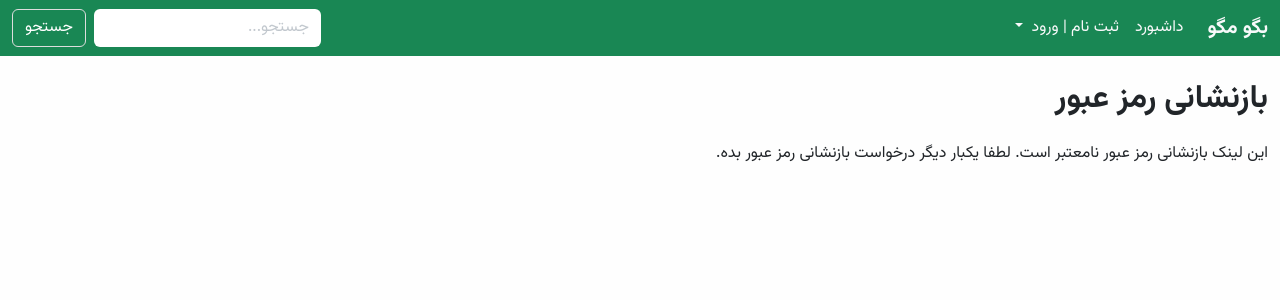
After one commit to dori-dev/social-network, a Django app: page /account/reset/1/1/ in a window 1280 px wide. The commit adds this page. Shown: the top 300 px of the page. Run offline with Django 4.2, Linux system fonts and the light colour scheme.

Commit message:
add reset password views

```diff
--- a/src/account/forms.py
+++ b/src/account/forms.py
@@ -1,8 +1,15 @@
 from django import forms
 from django.contrib.auth import forms as auth_forms
+from django.core.mail import EmailMultiAlternatives
+from django.template import loader
 
 
 class LoginForm(auth_forms.AuthenticationForm):
+    error_messages = {
+        "invalid_login": "لطفا نام کاربری یا رمز عبور صحیح را وارد کن!",
+        "inactive": "این حساب کاربری غیر فعال شده.",
+    }
+
     username = auth_forms.UsernameField(
         label="نام کاربری",
         widget=forms.TextInput(
@@ -25,11 +32,6 @@ class LoginForm(auth_forms.AuthenticationForm):
         ),
     )
 
-    error_messages = {
-        "invalid_login": "لطفا نام کاربری یا رمز عبور صحیح را وارد کن!",
-        "inactive": "این حساب کاربری غیر فعال شده.",
-    }
-
 
 class ChangePasswordForm(auth_forms.PasswordChangeForm):
     error_messages = {
@@ -49,7 +51,6 @@ class ChangePasswordForm(auth_forms.PasswordChangeForm):
             }
         ),
     )
-
     new_password1 = forms.CharField(
         label="رمز عبور جدید",
         widget=forms.PasswordInput(
@@ -75,3 +76,47 @@ class ChangePasswordForm(auth_forms.PasswordChangeForm):
     )
 
     field_order = ["old_password", "new_password1", "new_password2"]
+
+
+class ResetPasswordForm(auth_forms.PasswordResetForm):
+    email = forms.EmailField(
+        label="ایمیل",
+        max_length=254,
+        widget=forms.EmailInput(
+            attrs={
+                "autocomplete": "email",
+                "class": "form-control mt-2 mb-2 rtl direction-change",
+                "placeholder": "آدرس ایمیل حساب کاربری ات رو وارد کن...",
+            }
+        ),
+    )
+
+
+class SetPasswordForm(auth_forms.SetPasswordForm):
+    error_messages = {
+        "password_mismatch": "دو رمز عبور جدید رو مثل هم وارد نکردی.",
+    }
+
+    new_password1 = forms.CharField(
+        label="رمز عبور جدید",
+        widget=forms.PasswordInput(
+            attrs={
+                "autocomplete": "new-password",
+                "class": "form-control mt-2 mb-2 direction-change",
+                "placeholder": "رمز عبور جدید ات رو وارد کن...",
+            }
+        ),
+        strip=False,
+        help_text="رمز عبور ات باید حداقل شامل ۸ کاراکتر باشد!",
+    )
+    new_password2 = forms.CharField(
+        label="تکرار رمز عبور جدید",
+        strip=False,
+        widget=forms.PasswordInput(
+            attrs={
+                "autocomplete": "new-password",
+                "class": "form-control mt-2 mb-2 direction-change",
+                "placeholder": "رمز عبور جدید ات رو دوباره وارد کن...",
+            }
+        ),
+    )
--- a/src/account/static/css/styles.css
+++ b/src/account/static/css/styles.css
@@ -83,3 +83,7 @@ ul.errorlist li {
 .helptext {
   color: var(--gray);
 }
+
+.messages > div {
+  width: fit-content !important;
+}
--- /dev/null
+++ b/src/account/templates/account/reset-password/confirm.html
@@ -0,0 +1,26 @@
+{% extends "base.html" %}
+
+{% block title %}رمز عبور ات رو بازنشانی کن{% endblock %}
+
+{% block content %}
+  <h2 class="mt-4 bold-font">بازنشانی رمز عبور</h2>
+  {% if validlink %}
+  <div class="form mx-md-3">
+    <p class="mt-4">لطفا رمز عبور جدیدی وارد کن:</p>
+    <form method="post">
+      <div class="d-grid gap-2 col-md-6">
+        {{ form.as_p }}
+      </div>
+      {% csrf_token %}
+      <div class="d-grid gap-2 col-md-6">
+        <input class="btn btn-success" type="submit" value="تغییر رمز عبور">
+      </div>
+    </form>
+  </div>
+  {% else %}
+  <p class="mt-4">
+    این لینک بازنشانی رمز عبور نامعتبر است. لطفا یکبار دیگر درخواست بازنشانی رمز
+    عبور بده.
+  </p>
+  {% endif %}
+{% endblock %}
--- /dev/null
+++ b/src/account/templates/account/reset-password/email-subject.txt
@@ -0,0 +1 @@
+بازنشانی رمز عبور در بگو مگو
--- /dev/null
+++ b/src/account/templates/account/reset-password/email.html
@@ -0,0 +1,4 @@
+برای ایمیل {{ email }} درخواست بازنشانی رمز عبور داده شده.
+برای بازنشانی رمز عبور ات روی لینک زیر کلیک کن:
+{{ protocol }}://{{ domain }}{% url "account:reset_password_confirm" uidb64=uid token=token %}
+نام کاربری ات در صورت فراموشی: {{ user.get_username }}
--- a/src/account/templates/base.html
+++ b/src/account/templates/base.html
@@ -71,7 +71,7 @@
                   </li>
                   <li><hr class="dropdown-divider"></li>
                   <li>
-                    <a class="dropdown-item text-light" href="#">
+                    <a class="dropdown-item text-light" href="{% url 'account:reset_password' %}">
                       فراموشی رمز عبور
                     </a>
                   </li>
@@ -88,7 +88,7 @@
     </nav>
   </header>
   {% if messages %}
-  <div class="messages d-grid gap-2 col-md-6 mx-4">
+  <div class="messages d-grid gap-2 mx-4">
     {% for message in messages %}
       <div class="alert alert-{{ message.tags }} alert-dismissible fade show mt-2 mb-2" role="alert">
         {{ message|safe }}
--- a/src/account/urls.py
+++ b/src/account/urls.py
@@ -13,4 +13,15 @@ urlpatterns = [
         views.ChangePassword.as_view(),
         name='change_password'
     ),
+    # Reset password
+    path(
+        'reset-password/',
+        views.ResetPassword.as_view(),
+        name='reset_password'
+    ),
+    path(
+        'reset/<uidb64>/<token>/',
+        views.ResetPasswordConfirm.as_view(),
+        name='reset_password_confirm'
+    ),
 ]
--- a/src/account/views.py
+++ b/src/account/views.py
@@ -1,5 +1,5 @@
 from django.views import generic
-from django.contrib.auth import views
+from django.contrib.auth import views as auth_views
 from django.contrib.auth.mixins import LoginRequiredMixin
 from django.contrib import messages
 from django.urls import reverse
@@ -10,17 +10,17 @@ class Dashboard(LoginRequiredMixin, generic.TemplateView):
     template_name = 'account/dashboard.html'
 
 
-class UserLogin(views.LoginView):
+class UserLogin(auth_views.LoginView):
     form_class = forms.LoginForm
     template_name = 'account/login.html'
     redirect_authenticated_user = True
 
 
-class UserLogout(views.LogoutView):
+class UserLogout(auth_views.LogoutView):
     template_name = 'account/logged_out.html'
 
 
-class ChangePassword(LoginRequiredMixin, views.PasswordChangeView):
+class ChangePassword(LoginRequiredMixin, auth_views.PasswordChangeView):
     form_class = forms.ChangePasswordForm
     template_name = "account/change-password.html"
 
@@ -31,3 +31,31 @@ class ChangePassword(LoginRequiredMixin, views.PasswordChangeView):
             "پسورد ات ما موفقیت تغییر کرد.",
         )
         return reverse('account:dashboard')
+
+
+class ResetPassword(auth_views.PasswordResetView):
+    form_class = forms.ResetPasswordForm
+    email_template_name = 'account/reset-password/email.html'
+    template_name = 'account/reset-password/form.html'
+    subject_template_name = 'account/reset-password/email-subject.txt'
+
+    def get_success_url(self) -> str:
+        messages.add_message(
+            self.request,
+            messages.WARNING,
+            "لینک بازنشانی رمز عبور به ایمیل ات ارسال شد.",
+        )
+        return reverse('account:login')
+
+
+class ResetPasswordConfirm(auth_views.PasswordResetConfirmView):
+    form_class = forms.SetPasswordForm
+    template_name = 'account/reset-password/confirm.html'
+
+    def get_success_url(self) -> str:
+        messages.add_message(
+            self.request,
+            messages.SUCCESS,
+            "رمز عبورت با موفقیت بازنشانی شد. الان میتونی وارد حسابت شی.",
+        )
+        return reverse('account:login')
--- a/src/config/settings.py
+++ b/src/config/settings.py
@@ -117,3 +117,5 @@ DEFAULT_AUTO_FIELD = 'django.db.models.BigAutoField'
 LOGIN_REDIRECT_URL = 'account:dashboard'
 LOGIN_URL = 'account:login'
 LOGOUT_URL = 'account:logout'
+
+EMAIL_BACKEND = 'django.core.mail.backends.console.EmailBackend'
```
Also changed, not shown: src/account/templates/account/reset-password/form.html (added, +21 -0 lines).
